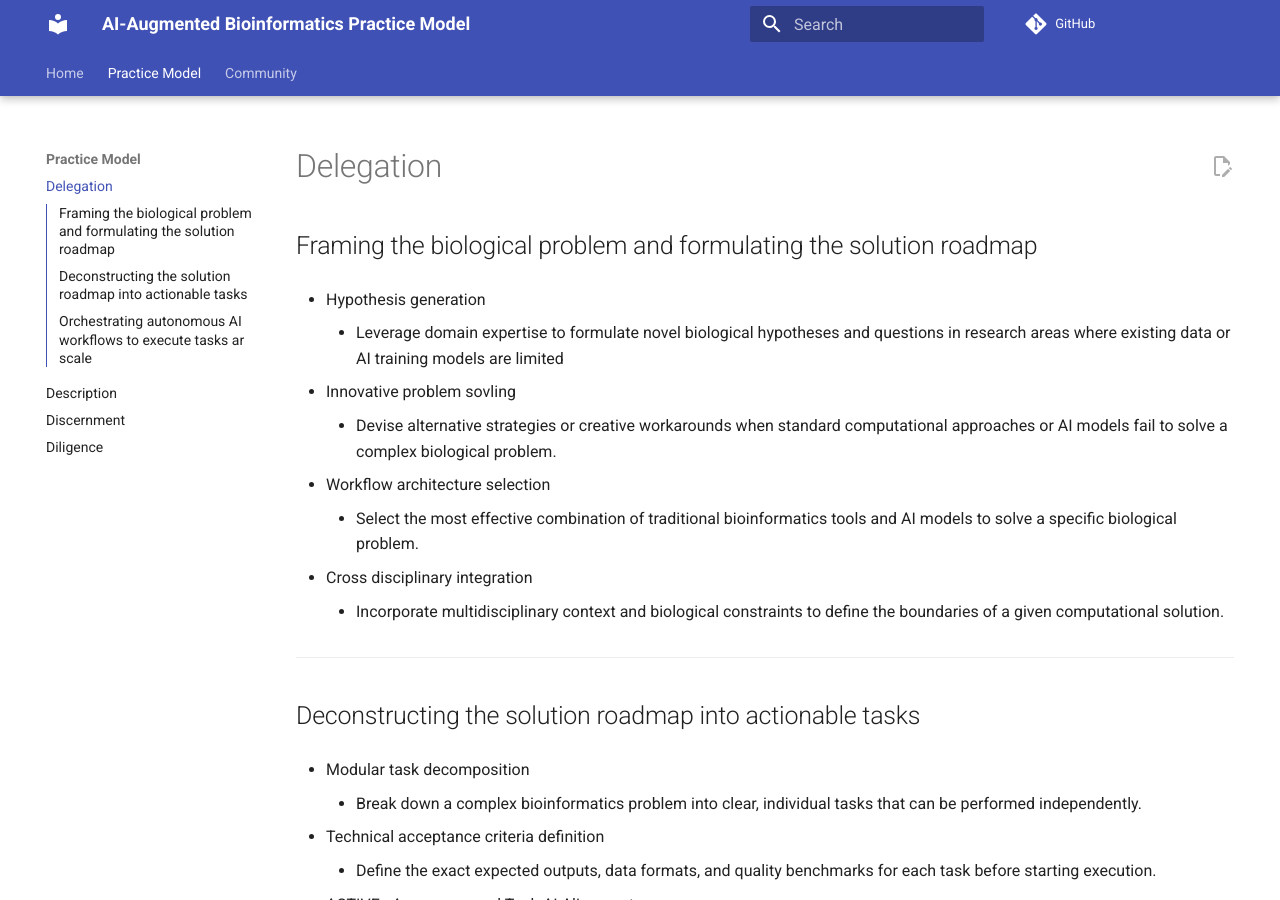
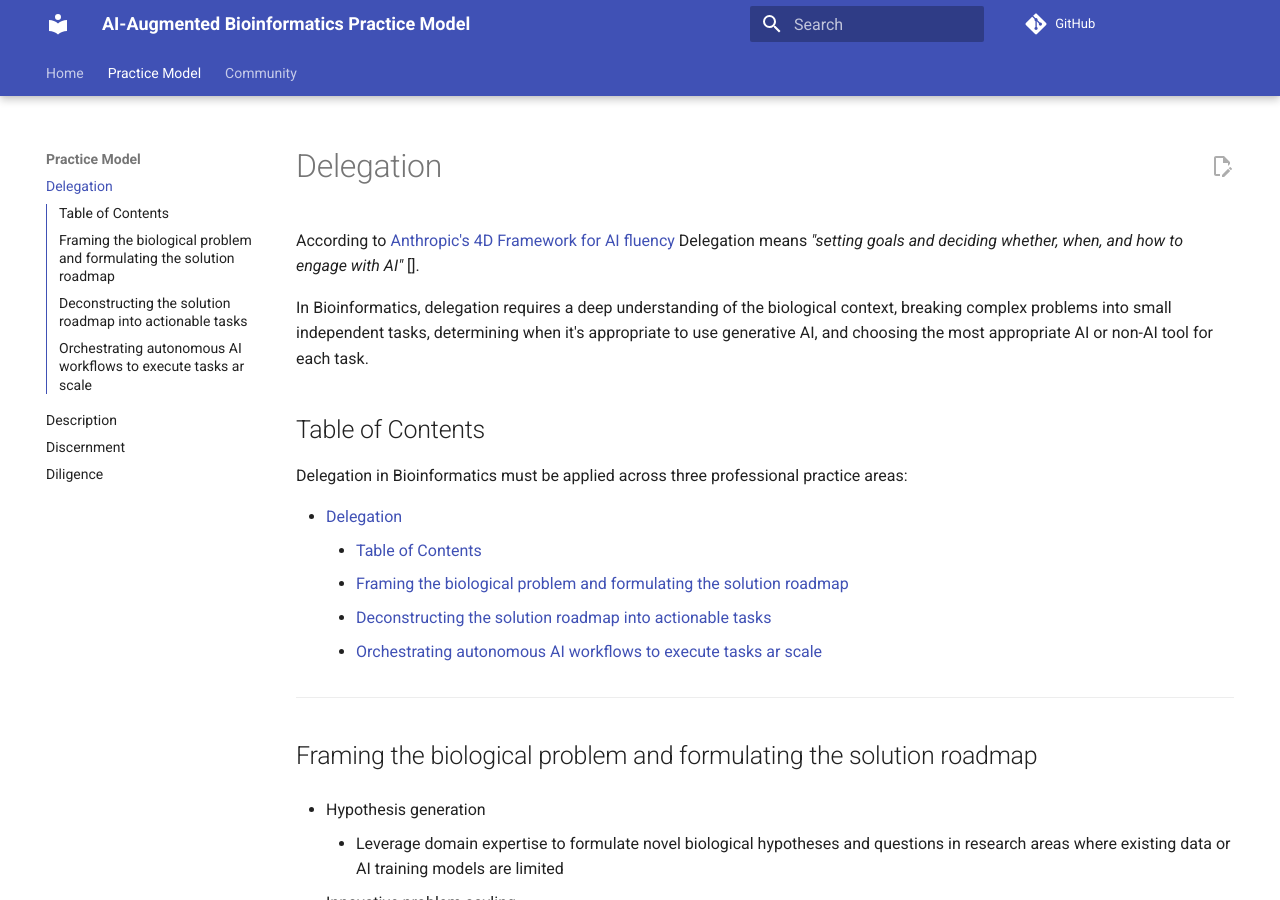
Before and after one commit to larisa-msoto/ai-bioinformatics-practice-model, an MkDocs documentation site: the page built from docs/delegation.md, in a window 1280 px wide and 900 px high. Built offline with MkDocs 1.6.1 and Material for MkDocs 9.7.7, drawn with Linux system fonts in a browser that asks for light colours; comment, search, counter and statistics services are not loaded.

Commit message:
edited delegation file

```diff
--- a/docs/delegation.md
+++ b/docs/delegation.md
@@ -1,4 +1,21 @@
+---
+hide:
+  - toc
+---
+
 # Delegation
+
+According to [Anthropic's 4D Framework for AI fluency](https://www-cdn.anthropic.com/334975cdec18f744b4fa511dc8518bd8d119d29d.pdf?ref=hackshackers.com) Delegation means _"setting goals and deciding whether, when, and how to engage with AI"_ [].
+
+In Bioinformatics, delegation requires a deep understanding of the biological context, breaking complex problems into small independent tasks, determining when it's appropriate to use generative AI, and choosing the most appropriate AI or non-AI tool for each task.
+
+## Table of Contents
+
+Delegation in Bioinformatics must be applied across three professional practice areas:
+
+[TOC]
+
+---
 
 ## Framing the biological problem and formulating the solution roadmap
 
--- a/mkdocs.yml
+++ b/mkdocs.yml
@@ -72,6 +72,8 @@ plugins:
 markdown_extensions:
   - toc:
       permalink: true
+      baselevel: 1
+      toc_depth: 3
   - admonition
   - pymdownx.details
   - pymdownx.superfences
```
